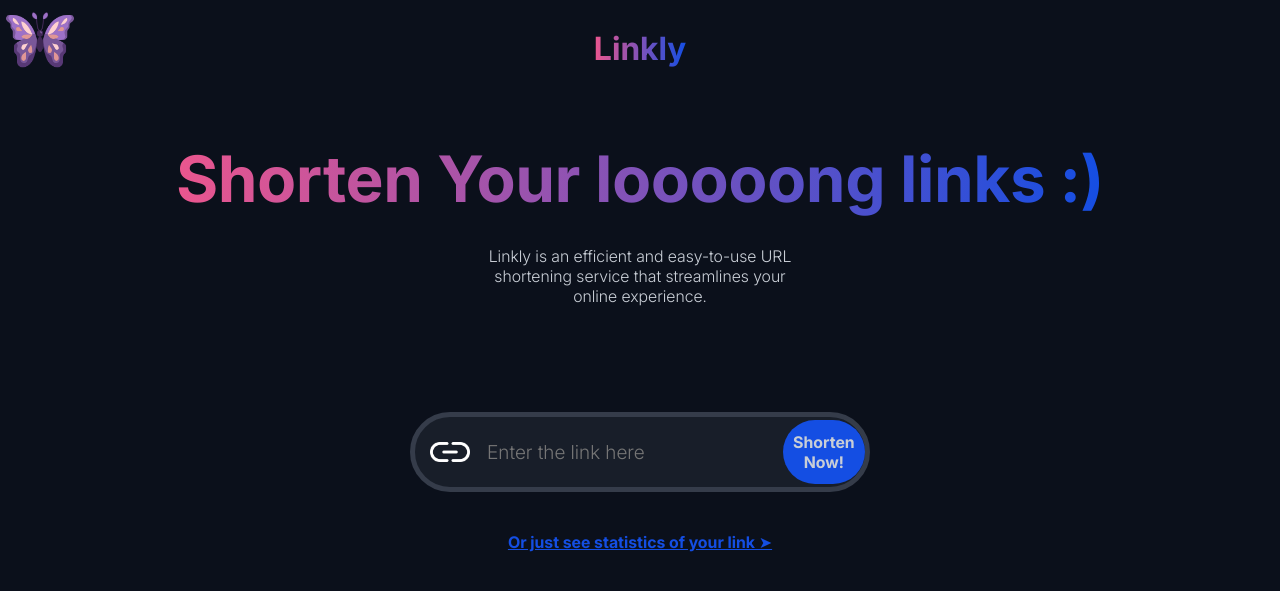
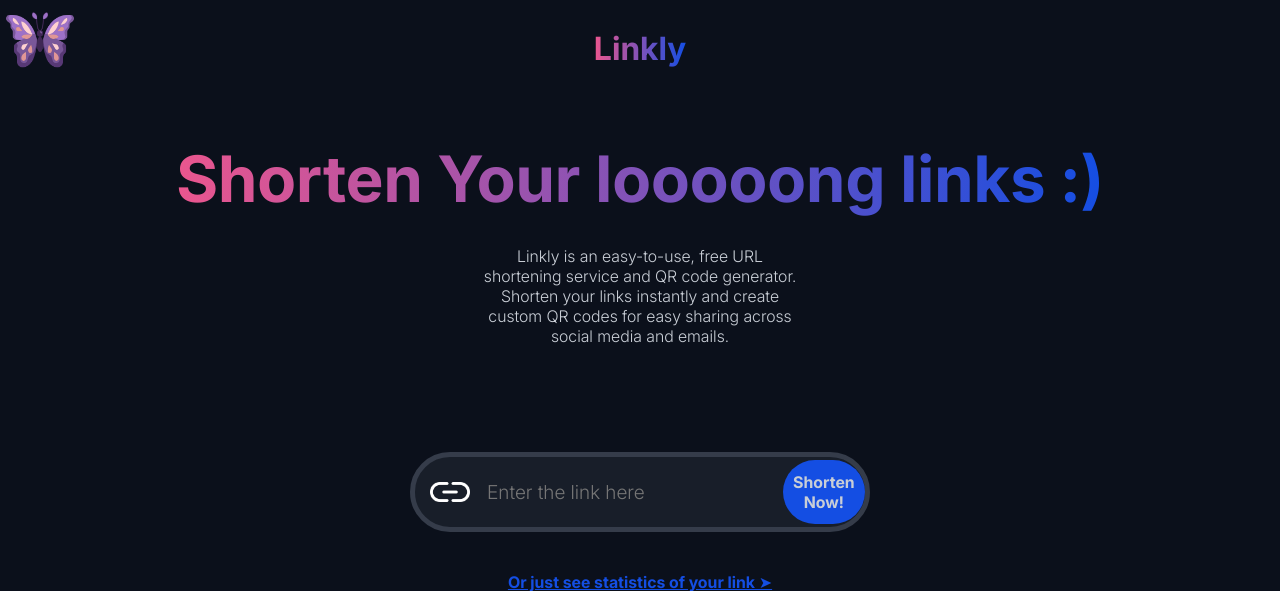
Before and after one commit to Maisnerr/urlshortener, a Flask app: page / in a window 1280 px wide. Shown: the top 591 px of the page. Run offline with Flask 3, Linux system fonts and the light colour scheme; parts of the project's set-up code (start-up, migrations or seed data) failed here and were passed over.

Commit message:
SEO optimalizace

```diff
--- a/templates/index.html
+++ b/templates/index.html
@@ -1,12 +1,13 @@
 <!DOCTYPE html>
 <html lang="cs">
     <head>
-        <title>URL Shortener │ Maisner</title>
+        <title>Free URL Shortener & QR Code Generator | Linkly.fun</title>
         <link rel="stylesheet" href="{{ url_for('static', filename='style.css') }}">
         <link href="https://fonts.googleapis.com/css2?family=Merriweather:wght@400;700&display=swap" rel="stylesheet">
         <link rel="icon" href="{{ url_for('static', filename='images/icon.png') }}">
         <meta name="viewport" content="width=device-width, initial-scale=0.7">
         <meta charset="UTF-8">
+        <meta name="description" content="Linkly.fun offers a fast, free URL shortener and QR code generator. Easily shorten your links and create custom QR codes for easy sharing. Start now!">
         <style>
             @font-face {
                 font-family: "inter-bold";
@@ -18,25 +19,40 @@
                 src: url("{{ url_for('static', filename='inter/Inter_18pt-Light.woff2') }}");
             }
         </style>
+        <script type="application/ld+json">
+            {
+              "@context": "https://schema.org",
+              "@type": "WebApplication",
+              "name": "Linkly.fun",
+              "description": "A free URL shortener and QR code generator",
+              "url": "https://linkly.fun",
+              "logo": "https://linkly.fun/static/images/icon.png",
+              "sameAs": [
+                "https://www.instagram.com/linklyfun",
+                "https://www.facebook.com/linklyfun",
+                "https://twitter.com/linklyfun"
+              ]
+            }
+            </script>
     </head>
     <body>
         <div class="center">
             <h1 class="custom-gradient webname interbold">Linkly</h1>
         </div>
 
-        <img src="{{ url_for('static', filename='/images/icon.png') }}" style="width: 70px; position: absolute; top: 5px; left: 5px;">
+        <img src="{{ url_for('static', filename='/images/icon.png') }}" alt="Icon" style="width: 70px; position: absolute; top: 5px; left: 5px;">
 
         <div class="center">
             <p class="custom-gradient subname interbold">Shorten Your looooong links :)</p>
         </div>
 
         <div class="center interlight descdiv">
-            <p class="center desc">Linkly is an efficient and easy-to-use URL shortening service that streamlines your online experience.</p>
+            <p class="center desc">Linkly is an easy-to-use, free URL shortening service and QR code generator. Shorten your links instantly and create custom QR codes for easy sharing across social media and emails.</p>
         </div><br><br><br><br><br>
 
         <div class="center linkinputdiv">
             <form id="urlForm" class="linkinputform">
-                <img class="linkicon" src="{{ url_for('static', filename='/images/link.png') }}" width="40px" height="40px">
+                <img alt="Link icon" class="linkicon" src="{{ url_for('static', filename='/images/link.png') }}" width="40px" height="40px">
                 <input class="linkinput interlight" id="urlInput" type="text" placeholder="Enter the link here" name="urlInput" required>
                 <button type="submit" class="shortenbutton interbold">Shorten Now!</button>
             </form>
@@ -57,10 +73,10 @@
         <div class="center showcasediv">
             <p class="showcase interlight"><span class="header">Quick and efficient URL shortener!<br></span>ShortURL lets you condense lengthy links from <a href="https://www.instagram.com/">Instagram</a>, <a href="https://www/facebook.com/">Facebook</a>, <a href="https://www.youtube.com/">YouTube</a>, <a href="https://www.x.com">X</a>, <a href="https://linkedin.com/">LinkedIn</a>, <a href="https://www.whatsapp.com">WhatsApp</a>, <a href="https://www.tiktok.com">TikTok</a>, blogs, and websites. Simply paste your long URL, click the "Shorten URL" button, and get a compact link. Copy the shortened URL and share it across websites, chats, and emails. <a href="https://linkly.fun/stats">Track the number of clicks your link receives after shortening</a></p>
             <div class="showcasedivimgs">
-                <img src="{{ url_for('static', filename='images/icons/like.png') }}" width="70px">
-                <img src="{{ url_for('static', filename='images/icons/chain.png') }}" width="70px">
-                <img src="{{ url_for('static', filename='images/icons/shield.png') }}" width="70px">
-                <img src="{{ url_for('static', filename='images/icons/hand.png') }}" width="70px">
+                <img alt="Like" src="{{ url_for('static', filename='images/icons/like.png') }}" width="70px">
+                <img alt="Chain" src="{{ url_for('static', filename='images/icons/chain.png') }}" width="70px">
+                <img alt="Shield" src="{{ url_for('static', filename='images/icons/shield.png') }}" width="70px">
+                <img alt="Hand" src="{{ url_for('static', filename='images/icons/hand.png') }}" width="70px">
             </div>
         </div>
 
```
